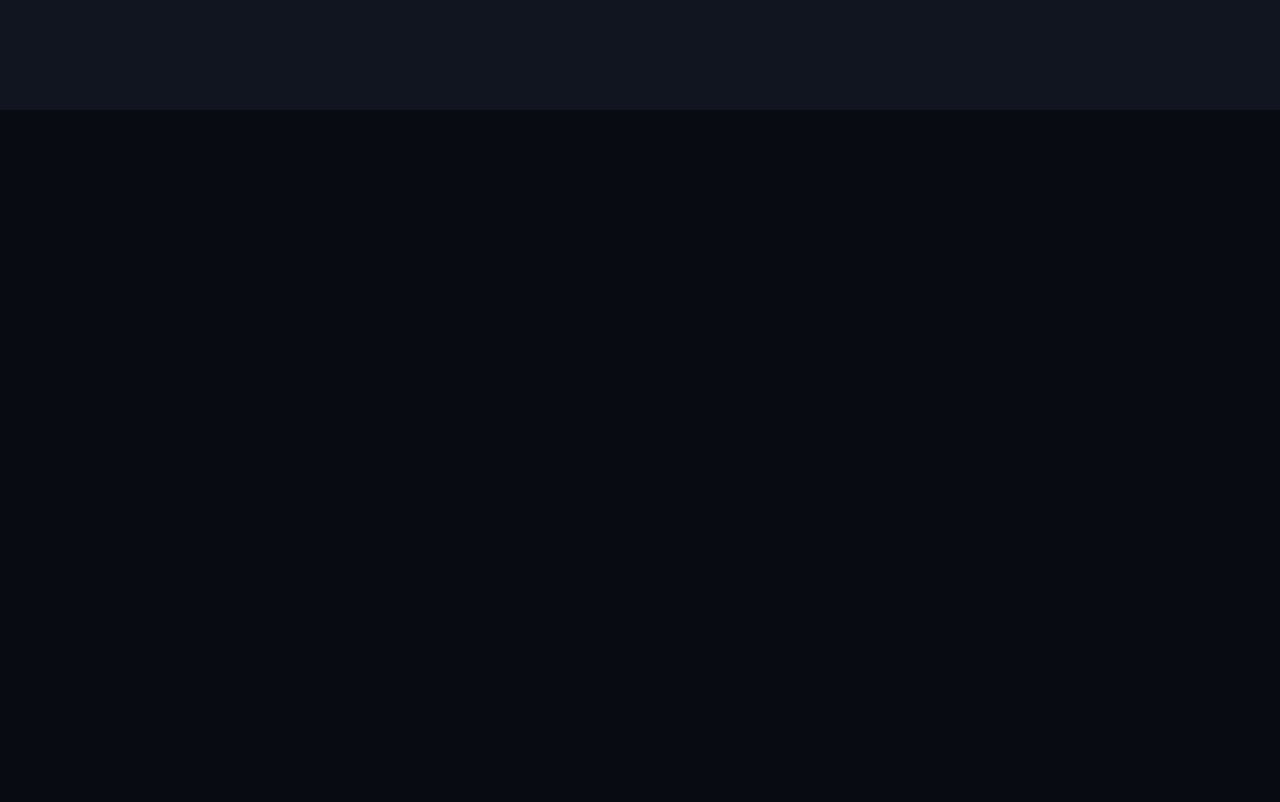
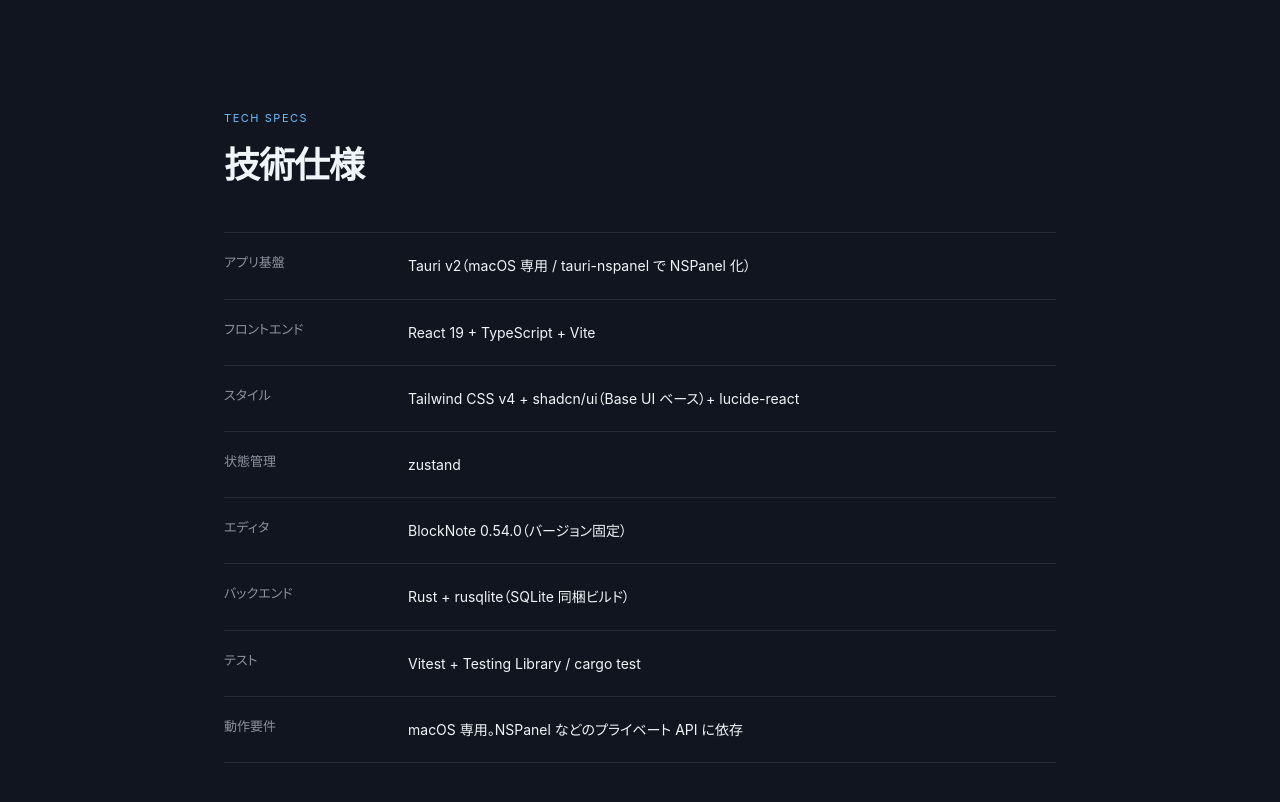
Before and after one commit to Keisuke-MARs/Avoliq, a React (Vite) app in the folder landing/: page / in a window 1280 px wide. Shown: the part 8334-9136 px from the top of the page. Before the commit the page ends 8444 px from the top, so only its background shows below. Built offline with nearby package versions, Linux system fonts and the light colour scheme.

Commit message:
feat: 技術仕様セクションを追加

```diff
--- a/landing/src/App.tsx
+++ b/landing/src/App.tsx
@@ -4,6 +4,7 @@
 import { FeatureLocal } from "./sections/FeatureLocal";
 import { FeatureSearch } from "./sections/FeatureSearch";
 import { StickyStage } from "./sections/StickyStage";
+import { TechSpecs } from "./sections/TechSpecs";
 
 export default function App() {
   return (
@@ -14,6 +15,7 @@
       <FeatureLocal />
       <FeatureGrid />
       <DesignNotes />
+      <TechSpecs />
     </main>
   );
 }
--- /dev/null
+++ b/landing/src/sections/TechSpecs.tsx
@@ -0,0 +1,43 @@
+import { Reveal } from "../components/Reveal";
+
+const SPECS: { area: string; value: string }[] = [
+  { area: "アプリ基盤", value: "Tauri v2（macOS 専用 / tauri-nspanel で NSPanel 化）" },
+  { area: "フロントエンド", value: "React 19 + TypeScript + Vite" },
+  { area: "スタイル", value: "Tailwind CSS v4 + shadcn/ui（Base UI ベース）+ lucide-react" },
+  { area: "状態管理", value: "zustand" },
+  { area: "エディタ", value: "BlockNote 0.54.0（バージョン固定）" },
+  { area: "バックエンド", value: "Rust + rusqlite（SQLite 同梱ビルド）" },
+  { area: "テスト", value: "Vitest + Testing Library / cargo test" },
+  { area: "動作要件", value: "macOS 専用。NSPanel などのプライベート API に依存" },
+];
+
+export function TechSpecs() {
+  return (
+    <section className="bg-av-surface px-6 pb-28">
+      <div className="mx-auto max-w-[52rem]">
+        <Reveal>
+          <div className="text-[11px] uppercase tracking-[0.14em] text-av-azure">
+            Tech Specs
+          </div>
+          <h2 className="mt-3 text-[clamp(1.6rem,4vw,2.25rem)] font-semibold tracking-[-0.03em]">
+            技術仕様
+          </h2>
+        </Reveal>
+
+        <Reveal delay={0.06} className="mt-10">
+          <dl className="divide-y divide-white/10 border-y border-white/10">
+            {SPECS.map((s) => (
+              <div
+                key={s.area}
+                className="grid gap-1 py-5 sm:grid-cols-[10rem_1fr] sm:gap-6"
+              >
+                <dt className="text-[13px] text-av-muted">{s.area}</dt>
+                <dd className="text-sm leading-[1.8]">{s.value}</dd>
+              </div>
+            ))}
+          </dl>
+        </Reveal>
+      </div>
+    </section>
+  );
+}
```
